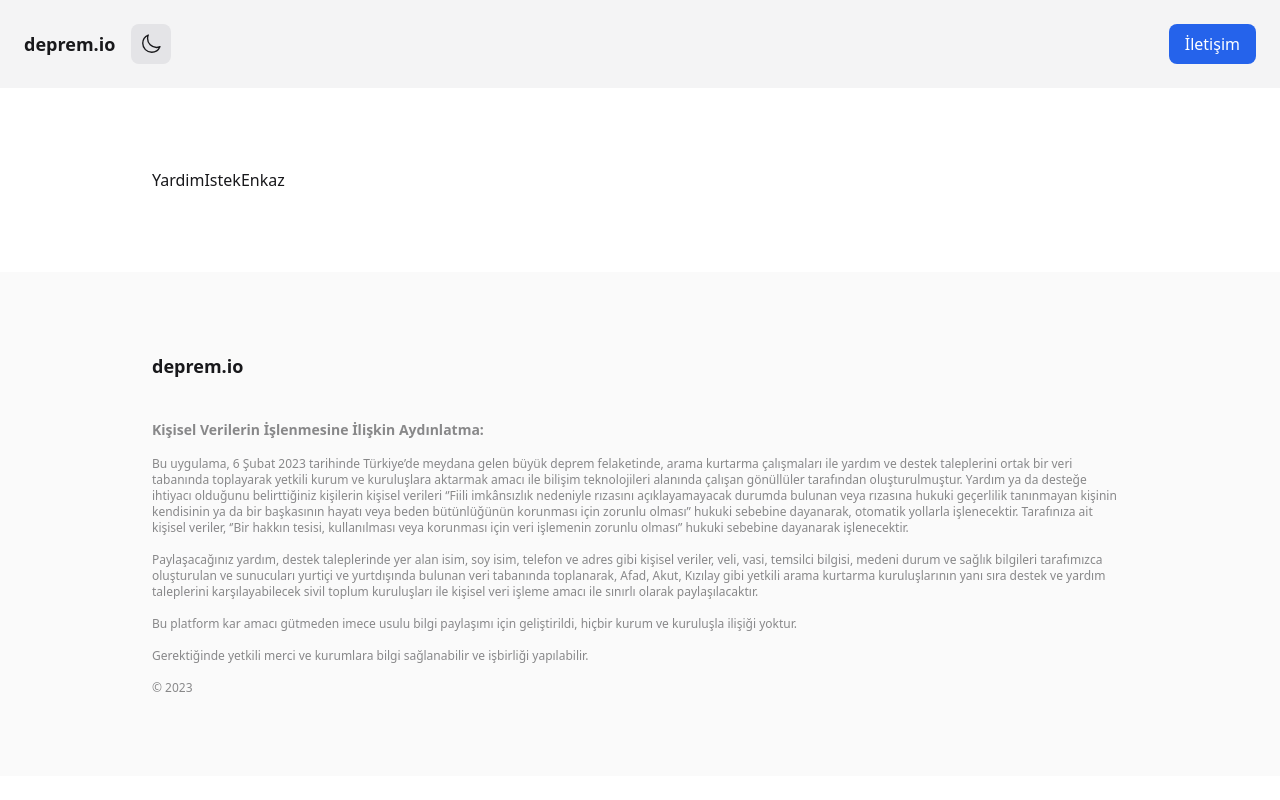
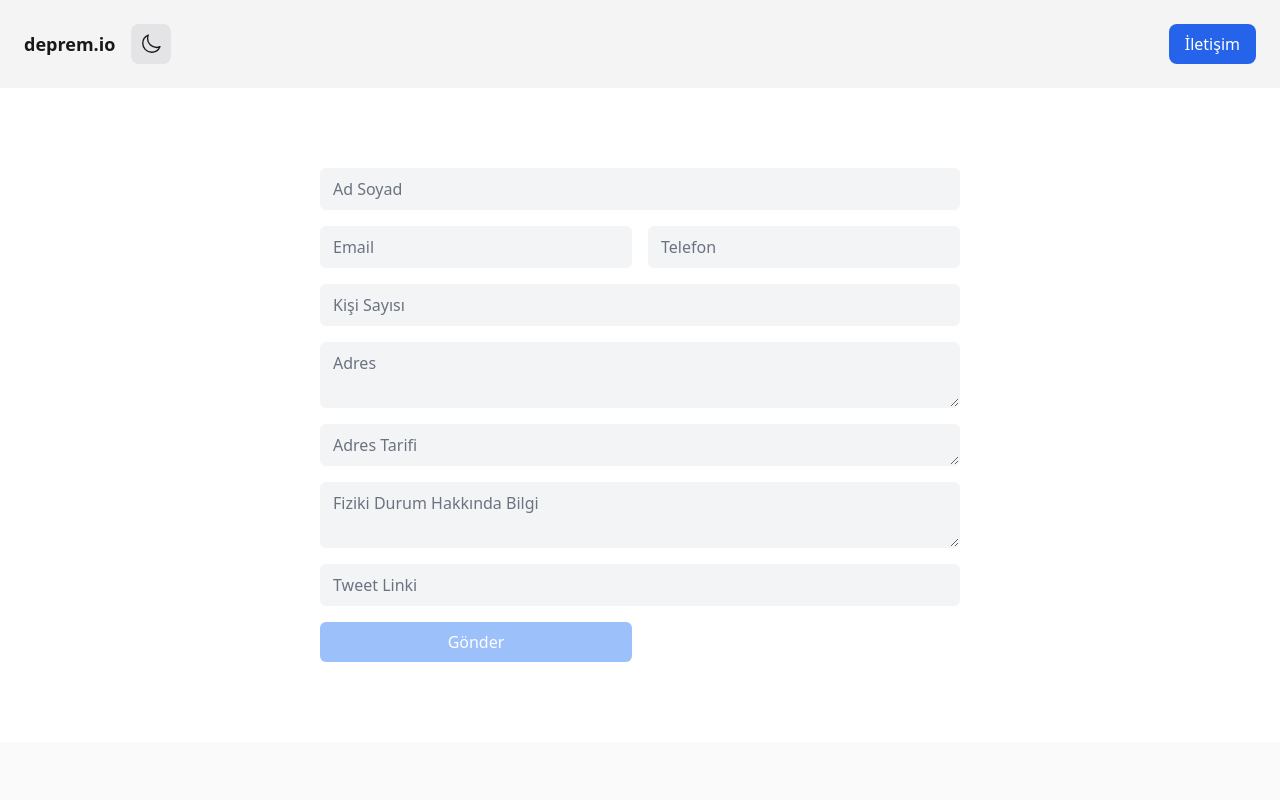
Before and after one commit to acikyazilimagi/deprem-io, a Next.js app: page /yardim-istek-enkaz in a window 1280 px wide. Shown: the top 800 px of the page. Built offline with nearby package versions, Linux system fonts and the light colour scheme.

Commit message:
add form

```diff
--- a/package.json
+++ b/package.json
@@ -14,9 +14,11 @@
     "next-themes": "^0.2.1",
     "react": "18.2.0",
     "react-dom": "18.2.0",
+    "react-hook-form": "^7.43.1",
     "tailwind-merge": "^1.9.1"
   },
   "devDependencies": {
+    "@tailwindcss/forms": "^0.5.3",
     "@types/node": "18.13.0",
     "@types/react": "18.0.27",
     "@types/react-dom": "18.0.10",
--- a/pages/yardim-istek-enkaz.tsx
+++ b/pages/yardim-istek-enkaz.tsx
@@ -1,3 +1,138 @@
+import { Controller, useForm } from "react-hook-form";
+import { cx } from "@/lib/utils";
+
+enum State {
+  Kritik = "kritik",
+  Orta = "orta",
+  Normal = "normal",
+}
+
 export default function YardimIstekEnkaz() {
-  return <div>YardimIstekEnkaz</div>;
+  const defaultValues = {
+    fullName: "",
+    email: "",
+    phone: "",
+    address: "",
+    addressDetail: "",
+    humanCount: "",
+    state: State.Kritik,
+    stateDetail: "",
+    tweetUrl: "",
+    term: false
+  };
+
+  const { handleSubmit, control, formState } = useForm({
+    defaultValues
+  });
+
+  const onFormSubmit = async (values: object) => {
+    console.log(values);
+  };
+
+  return (
+    <div className="max-w-screen-sm mx-auto">
+      <form onSubmit={handleSubmit(onFormSubmit)}>
+        <div className="grid sm:grid-cols-2 gap-4">
+          <div className="sm:col-span-2">
+            <Controller
+              name="fullName"
+              control={control}
+              rules={{ required: true }}
+              render={({ field }) => (
+                <input type="text" placeholder="Ad Soyad" {...field} />
+              )}
+            />
+          </div>
+
+          <Controller
+            name="email"
+            control={control}
+            render={({ field }) => (
+              <input type="email" placeholder="Email" {...field} />
+            )}
+          />
+
+          <Controller
+            name="phone"
+            control={control}
+            render={({ field }) => (
+              <input type="tel" placeholder="Telefon" {...field} />
+            )}
+          />
+
+          <div className="sm:col-span-2">
+            <Controller
+              name="humanCount"
+              control={control}
+              render={({ field }) => (
+                <input type="number" placeholder="Kişi Sayısı" {...field} />
+              )}
+            />
+          </div>
+
+          <div className="sm:col-span-2">
+            <Controller
+              name="address"
+              control={control}
+              render={({ field }) => (
+                <textarea
+                  className="max-h-32 w-full"
+                  rows={2}
+                  placeholder="Adres"
+                  {...field}
+                />
+              )}
+            />
+          </div>
+
+          <div className="sm:col-span-2">
+            <Controller
+              name="addressDetail"
+              control={control}
+              render={({ field }) => (
+                <textarea
+                  className="max-h-32 w-full"
+                  rows={1}
+                  placeholder="Adres Tarifi"
+                  {...field}
+                />
+              )}
+            />
+          </div>
+
+          <div className="sm:col-span-2">
+            <Controller
+              name="stateDetail"
+              control={control}
+              render={({ field }) => (
+                <textarea
+                  className="max-h-32 w-full"
+                  rows={2}
+                  placeholder="Fiziki Durum Hakkında Bilgi"
+                  {...field}
+                />
+              )}
+            />
+          </div>
+
+          <div className="sm:col-span-2">
+            <Controller
+              name="tweetUrl"
+              control={control}
+              render={({ field }) => (
+                <input type="url" placeholder="Tweet Linki" {...field} />
+              )}
+            />
+          </div>
+
+          <button
+            type="submit"
+            className={cx(!formState.isValid && "opacity-50")}
+          >
+            Gönder
+          </button>
+        </div>
+      </form>
+    </div>
+  );
 }
--- a/styles/globals.css
+++ b/styles/globals.css
@@ -37,4 +37,28 @@
   h6 {
     @apply text-sm;
   }
+
+  input[type="text"],
+  input[type="email"],
+  input[type="password"],
+  input[type="tel"],
+  input[type="number"],
+  input[type="date"],
+  input[type="datetime-local"],
+  input[type="month"],
+  input[type="week"],
+  input[type="time"],
+  input[type="url"],
+  input[type="search"],
+  input[type="color"],
+  textarea,
+  select {
+    @apply block w-full rounded-md border-transparent bg-gray-100
+        focus:border-gray-500 focus:bg-white focus:ring-0;
+  }
+
+  button[type="submit"] {
+    @apply h-10 rounded-md border-transparent bg-blue-500 text-white
+        focus:bg-blue-600 focus:ring-0;
+  }
 }
--- a/tailwind.config.js
+++ b/tailwind.config.js
@@ -1,4 +1,4 @@
-/** @type {import('tailwindcss').Config} */
+/** @type {import("tailwindcss").Config} */
 module.exports = {
   darkMode: "class", // or 'media' or 'class'
   content: [
@@ -9,5 +9,5 @@ module.exports = {
   theme: {
     extend: {},
   },
-  plugins: [],
-}
+  plugins: [require("@tailwindcss/forms")],
+};
```
Also changed, not shown: 1 other file (tests, documents, lock files or other folders).
